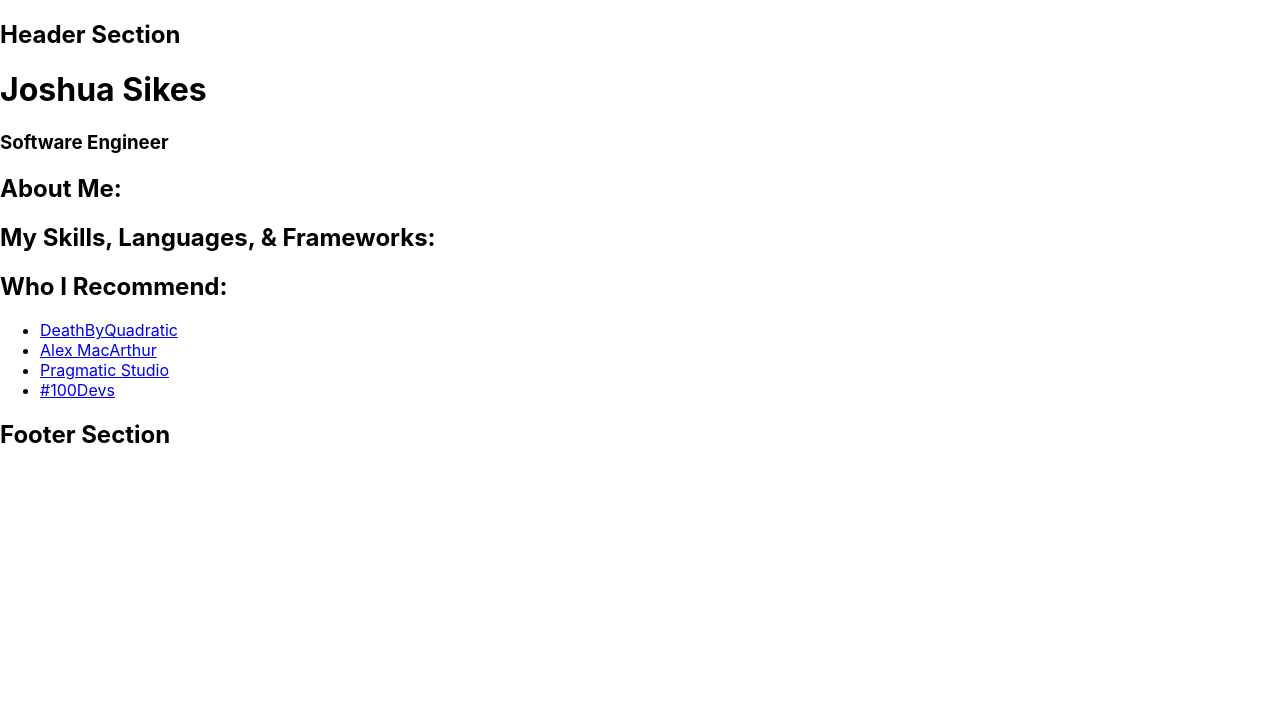
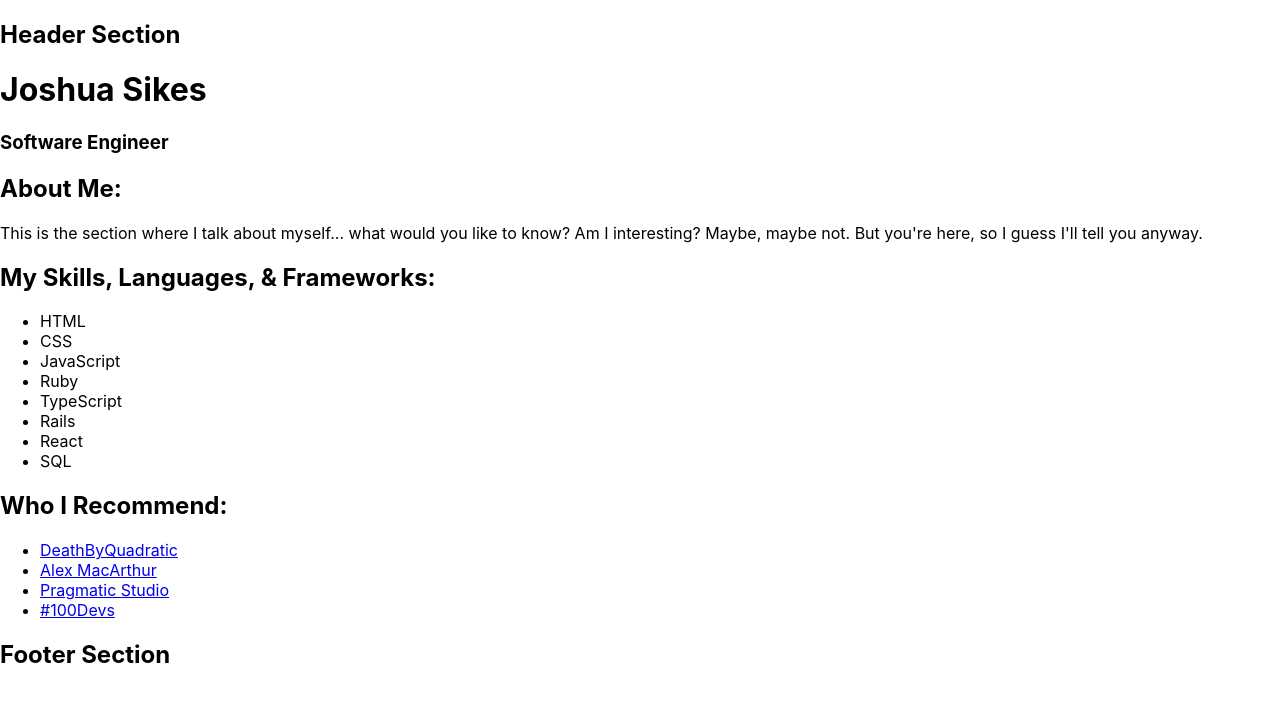
Before and after one commit to JSIK3S/joshsikes, a React (Create React App) app: page / in a window 1280 px wide. Shown: the top 702 px of the page. Built offline with nearby package versions, Linux system fonts and the light colour scheme.

Commit message:
additional content

```diff
--- a/src/components/AboutMe.tsx
+++ b/src/components/AboutMe.tsx
@@ -2,6 +2,9 @@ function AboutMe (){
   return (
     <div>
       <h2>About Me:</h2>
+      <p>
+        This is the section where I talk about myself... what would you like to know? Am I interesting? Maybe, maybe not. But you're here, so I guess I'll tell you anyway.
+      </p>
     </div>
   );
 };
--- a/src/components/Skills.tsx
+++ b/src/components/Skills.tsx
@@ -2,6 +2,32 @@ function Skills (){
   return (
     <div>
       <h2>My Skills, Languages, & Frameworks:</h2>
+      <ul>
+        <li>
+          HTML
+        </li>
+        <li>
+          CSS
+        </li>
+        <li>
+          JavaScript
+        </li>
+        <li>
+          Ruby
+        </li>
+        <li>
+          TypeScript
+        </li>
+        <li>
+          Rails
+        </li>
+        <li>
+          React
+        </li>
+        <li>
+          SQL
+        </li>
+      </ul>
     </div>
   );
 };
```
